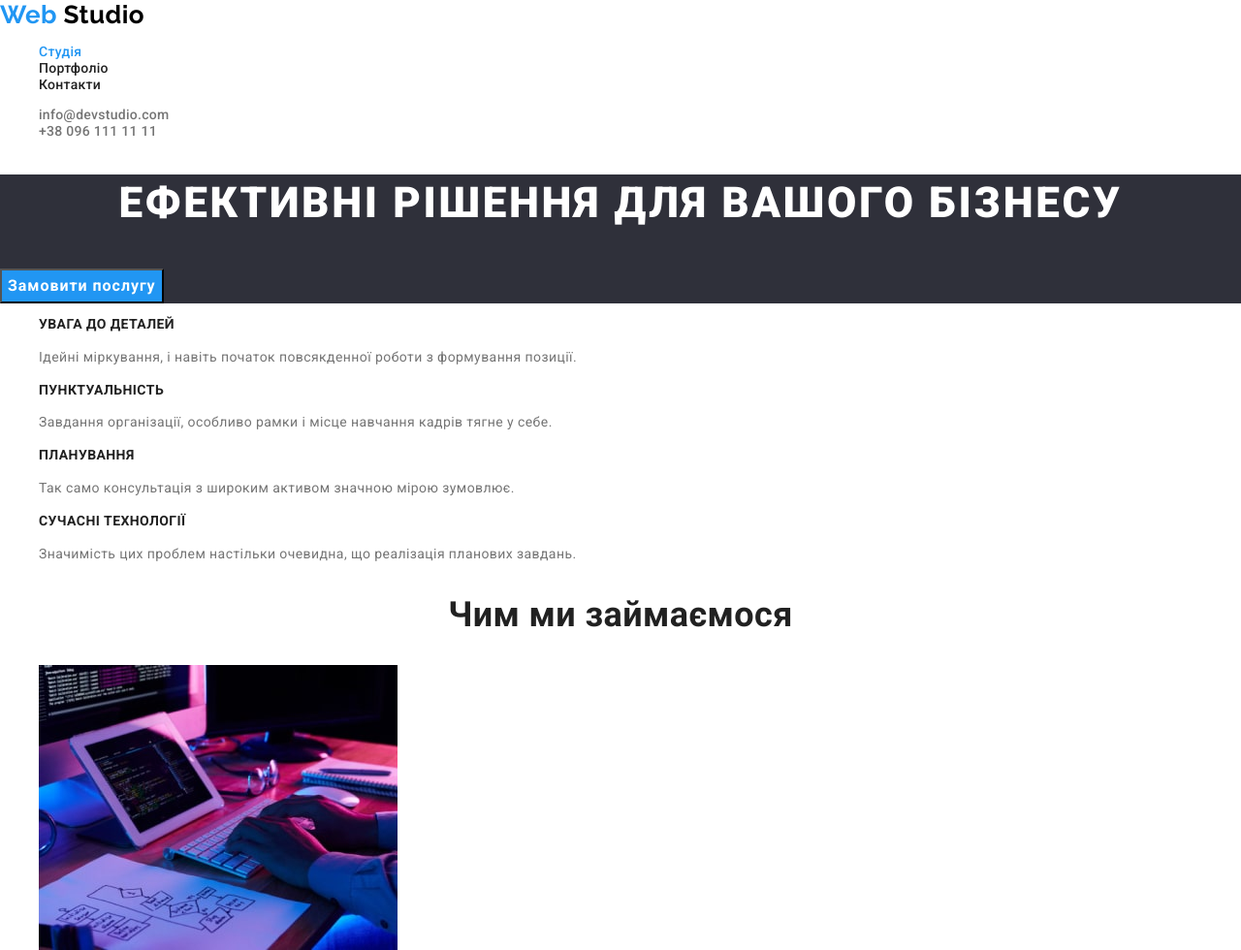
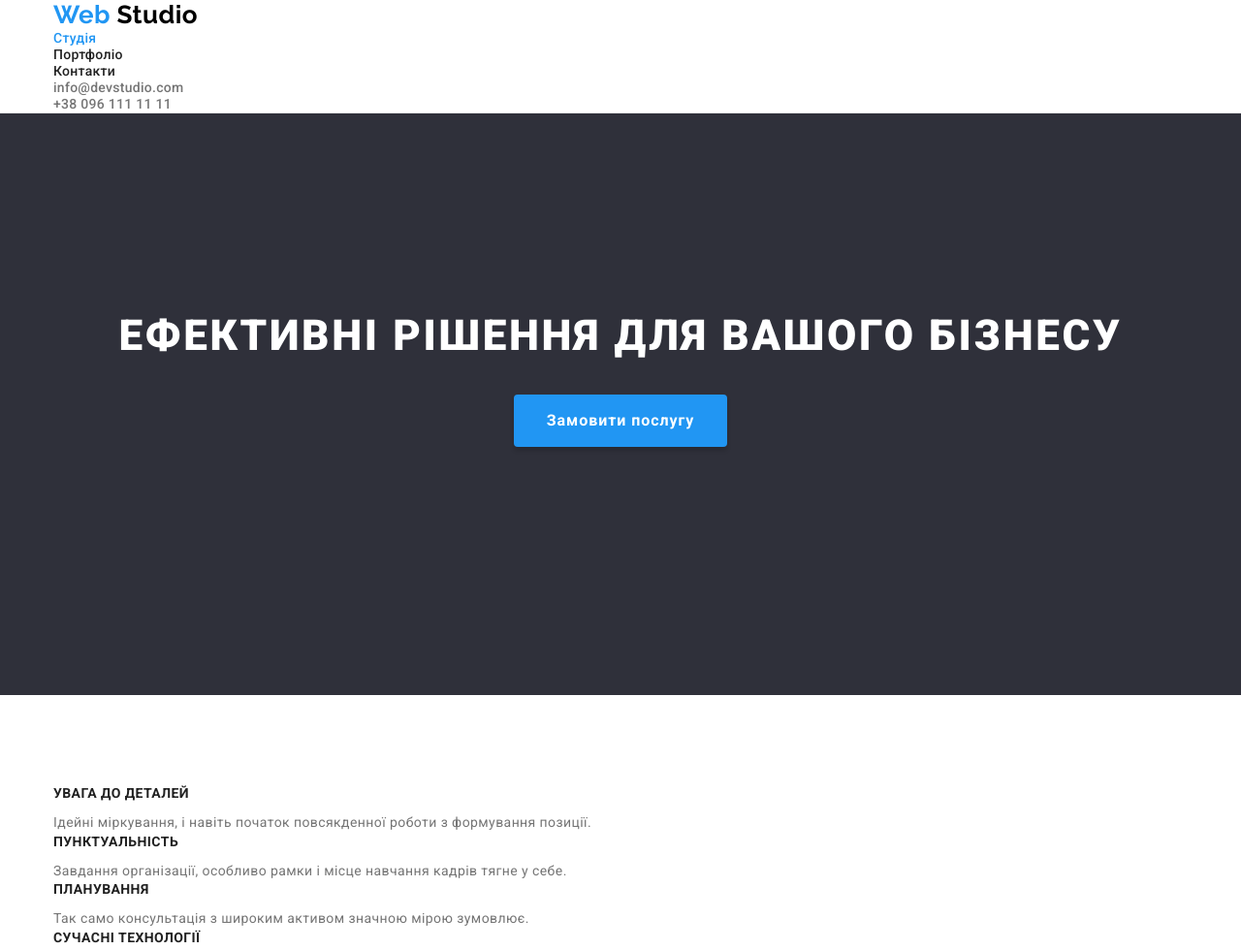
Before and after one commit to moskalenko-mm/goit-markup-hw-03, a plain HTML site: page index.html in a window 1280 px wide. Shown: the top 980 px of the page at 97% size. Drawn offline with nearby package versions, Linux system fonts and the light colour scheme.

Commit message:
update styles

```diff
--- a/css/styles.css
+++ b/css/styles.css
@@ -19,7 +19,15 @@ body {
 	background-color: var(--primaty-white-color);
 }
 
+.container {
+	width: 1200px;
+	padding: 0 15px;
+	margin: 0 auto;
+}
+
 .list {
+	padding: 0;
+	margin: 0;
 	list-style: none;
 }
 
@@ -38,6 +46,10 @@ body {
 	clip: rect(0 0 0 0);
 	clip-path: inset(50%);
 	margin: -1px;
+}
+
+.header {
+	border-bottom: 1px solid #ececec;
 }
 
 .logo {
@@ -89,9 +101,16 @@ body {
 
 .hero {
 	background-color: var(--hero-bg-color);
+	text-align: center;
+	min-height: 600px;
+	padding-top: 200px;
+	padding-bottom: 200px;
 }
 
 .hero-title {
+	margin-top: 0;
+	margin-bottom: 30px;
+
 	color: var(--primaty-white-color);
 	font-weight: 900;
 	font-size: 44px;
@@ -102,7 +121,12 @@ body {
 }
 
 .hero-button {
-	font-family: Roboto, sans-serif;
+	box-shadow: 0px 4px 4px rgba(0, 0, 0, 0.15);
+	border-radius: 4px;
+	border-color: transparent;
+	padding: 10px 32px;
+	min-width: 216px;
+
 	color: var(--primaty-white-color);
 	font-family: inherit;
 	font-weight: 700;
@@ -120,7 +144,15 @@ body {
 	background-color: var(--hero-btn-active-bgc);
 }
 
+.features {
+	padding-top: 94px;
+	padding-bottom: 94px;
+}
+
 .features-subtitle {
+	margin-top: 0;
+	margin-bottom: 10px;
+
 	font-weight: 700;
 	line-height: 1.14;
 	font-size: 14px;
@@ -128,11 +160,19 @@ body {
 	color: var(--main-title-color);
 }
 .features-text {
+	margin: 0;
 	line-height: 1.71;
+}
+
+.activities {
+	padding-bottom: 94px;
 }
 
 .activities-title,
 .team-title {
+	margin-top: 0;
+	margin-bottom: 50px;
+
 	font-weight: 700;
 	font-size: 36px;
 	line-height: 1.16;
@@ -168,6 +208,9 @@ body {
 
 .footer {
 	background-color: var(--hero-bg-color);
+	padding-top: 60px;
+	padding-bottom: 60px;
+	min-height: 252px;
 }
 
 .footer-address {
```
